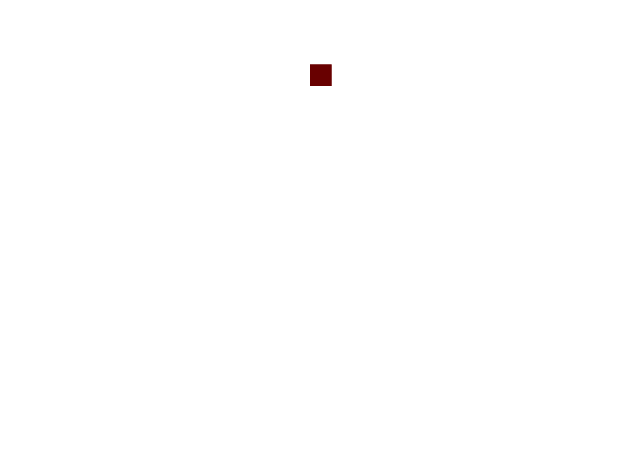
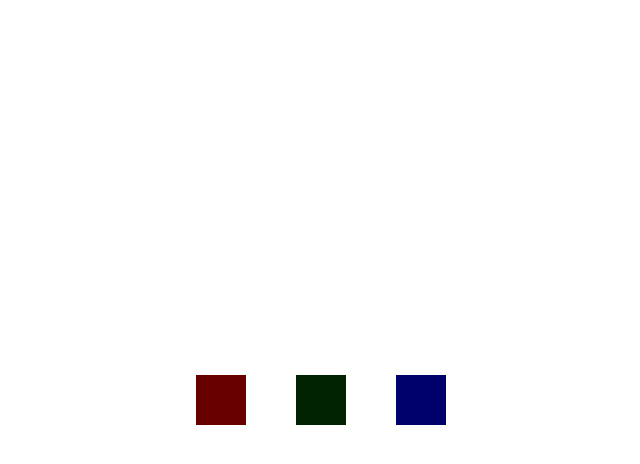
Before and after one commit to hamzapro305/Sigma, a React (Vite) app in the folder frontend/: page / in a window 1280 px wide. Shown: the top 464 px of the page, without its empty margins (319-959 px from the left). Built offline with nearby package versions, Linux system fonts and the light colour scheme.

Commit message:
Setting up canvas

```diff
--- a/frontend/src/App.tsx
+++ b/frontend/src/App.tsx
@@ -1,10 +1,11 @@
 import React from "react";
-import ApplicationCanvas from "./components/ApplicationCanvas";
+import CanvasSetup from "./components/CanvasSetup";
+import ApplicationSetup from "./components/ApplicationSetup";
 
 const App = () => {
     return (
         <div>
-            <ApplicationCanvas />
+            <CanvasSetup children={<ApplicationSetup />} />
         </div>
     );
 };
--- a/frontend/src/components/ApplicationCanvas.tsx
+++ /dev/null
@@ -1,15 +0,0 @@
-import { Canvas } from "@react-three/fiber";
-
-const ApplicationCanvas = () => {
-    return (
-        <Canvas>
-            <ambientLight intensity={0.5} />
-            <mesh>
-                <boxGeometry />
-                <meshStandardMaterial color="red" />
-            </mesh>
-        </Canvas>
-    );
-};
-
-export default ApplicationCanvas;
--- /dev/null
+++ b/frontend/src/components/ApplicationSetup.tsx
@@ -0,0 +1,50 @@
+import { OrbitControls, OrthographicCamera } from "@react-three/drei";
+import React from "react";
+
+const ApplicationSetup = () => {
+    return (
+        <group>
+            {/* Ambient Light */}
+            <ambientLight intensity={0.5} />
+
+            {/* 2D Boxes */}
+            <mesh position={[-2, 0, 0]}>
+                <boxGeometry args={[1, 1, 0.1]} />
+                <meshStandardMaterial color="red" />
+            </mesh>
+            <mesh position={[0, 0, 0]}>
+                <boxGeometry args={[1, 1, 0.1]} />
+                <meshStandardMaterial color="green" />
+            </mesh>
+            <mesh position={[2, 0, 0]}>
+                <boxGeometry args={[1, 1, 0.1]} />
+                <meshStandardMaterial color="blue" />
+            </mesh>
+
+            {/* Orthographic Camera to make it 2D */}
+            <OrthographicCamera
+                makeDefault
+                position={[0, 0, 5]}
+                zoom={50}
+                near={0.1}
+                far={1000}
+            />
+
+            {/* OrbitControls for panning and zooming (no rotation) */}
+            <OrbitControls
+                enableZoom={true}
+                enablePan={true}
+                enableRotate={false} // Disable rotation (Figma-style)
+                maxDistance={10}
+                minDistance={2}
+                mouseButtons={{
+                    LEFT: 2, // Left-click for dragging
+                    MIDDLE: 1, // Middle-click for zooming
+                    RIGHT: 0, // Right-click disabled
+                }}
+            />
+        </group>
+    );
+};
+
+export default ApplicationSetup;
--- /dev/null
+++ b/frontend/src/components/CanvasSetup.tsx
@@ -0,0 +1,24 @@
+import { Canvas } from "@react-three/fiber";
+import { FC, ReactNode } from "react";
+
+const CanvasSetup: FC<{ children: ReactNode }> = ({ children }) => {
+    return (
+        <Canvas
+            style={{
+                width: "100vw",
+                height: "100vh",
+                position: "fixed",
+                top: 0,
+                left: 0,
+            }}
+            camera={{
+                position: [0, 0, 5],
+                fov: 50,
+            }}
+        >
+            {children}
+        </Canvas>
+    );
+};
+
+export default CanvasSetup;
```
Also changed, not shown: 2 other files (tests, documents, lock files or other folders).
